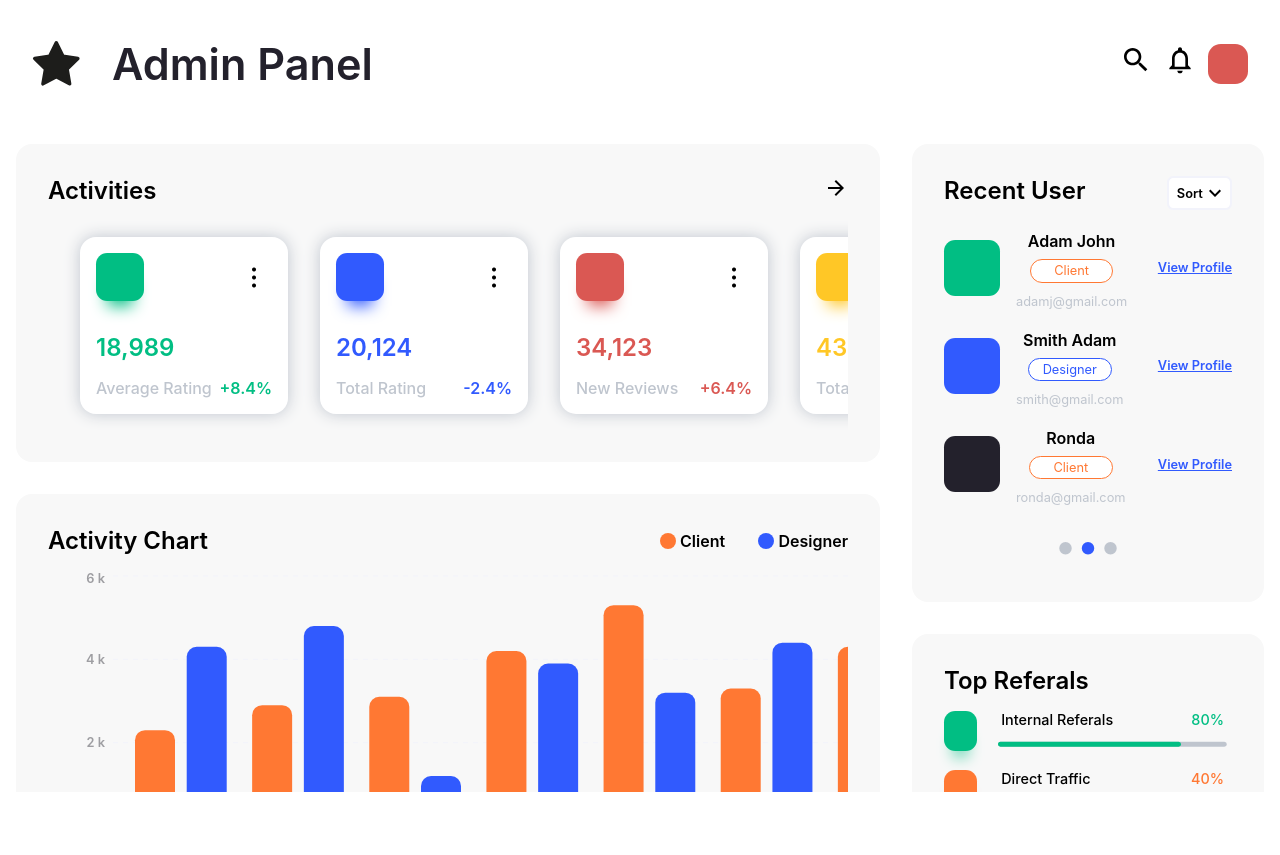
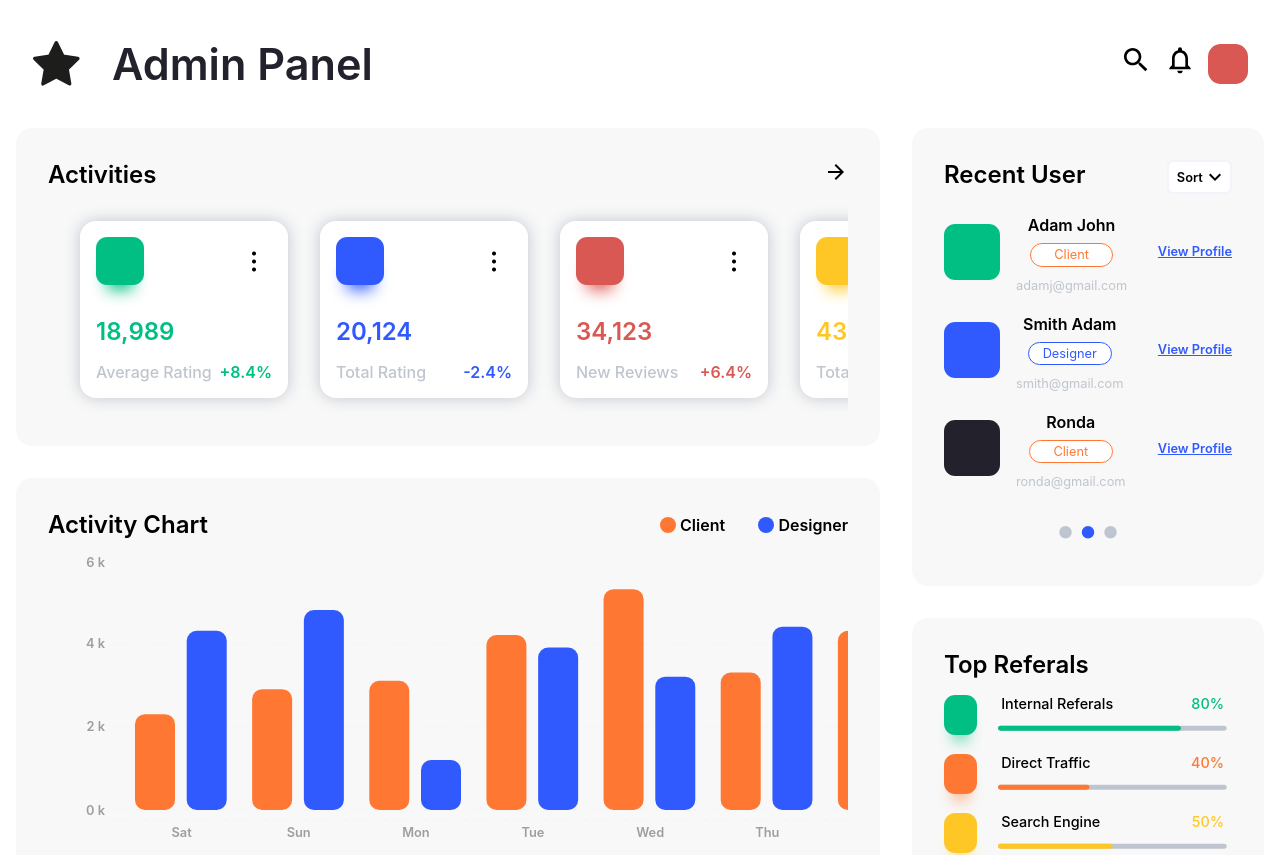
Before and after one commit to cichowlasp/projekt2, a React (Create React App) app: page /#/ in a window 1280 px wide. Shown: the top 855 px of the page. Before the commit the page ends 800 px from the top, so only its background shows below. Built offline with nearby package versions, Linux system fonts and the light colour scheme.

Commit message:
fixed old topbar

```diff
--- a/src/Components/Dashboard/Dashboard.tsx
+++ b/src/Components/Dashboard/Dashboard.tsx
@@ -101,15 +101,17 @@ const DesktopLogo = styled.div`
 `;
 
 const Show = styled.div`
-	display: fixed;
+	position: fixed;
 	top: 0;
 	width: 100%;
+	z-index: 2;
 	display: flex;
 	flex-direction: column;
 `;
 
 const Padding = styled.div`
-	margin-top: 1rem;
+	width: 100vw;
+	height: 100vh;
 `;
 
 const Image = styled.img`
--- a/src/Components/Home/Home.tsx
+++ b/src/Components/Home/Home.tsx
@@ -214,15 +214,15 @@ const SortButton = styled.div`
 `;
 
 const HomeWrapper = styled.div`
-	height: 78vh;
 	overflow-y: scroll;
 	white-space: nowrap;
 	display: flex;
 	flex-direction: column;
 	overflow-y: auto;
+	padding-top: 10rem;
 	@media (min-width: 900px) {
 		flex-direction: row;
-		height: 85vh;
+		padding-top: 6rem;
 	}
 `;
 
```
